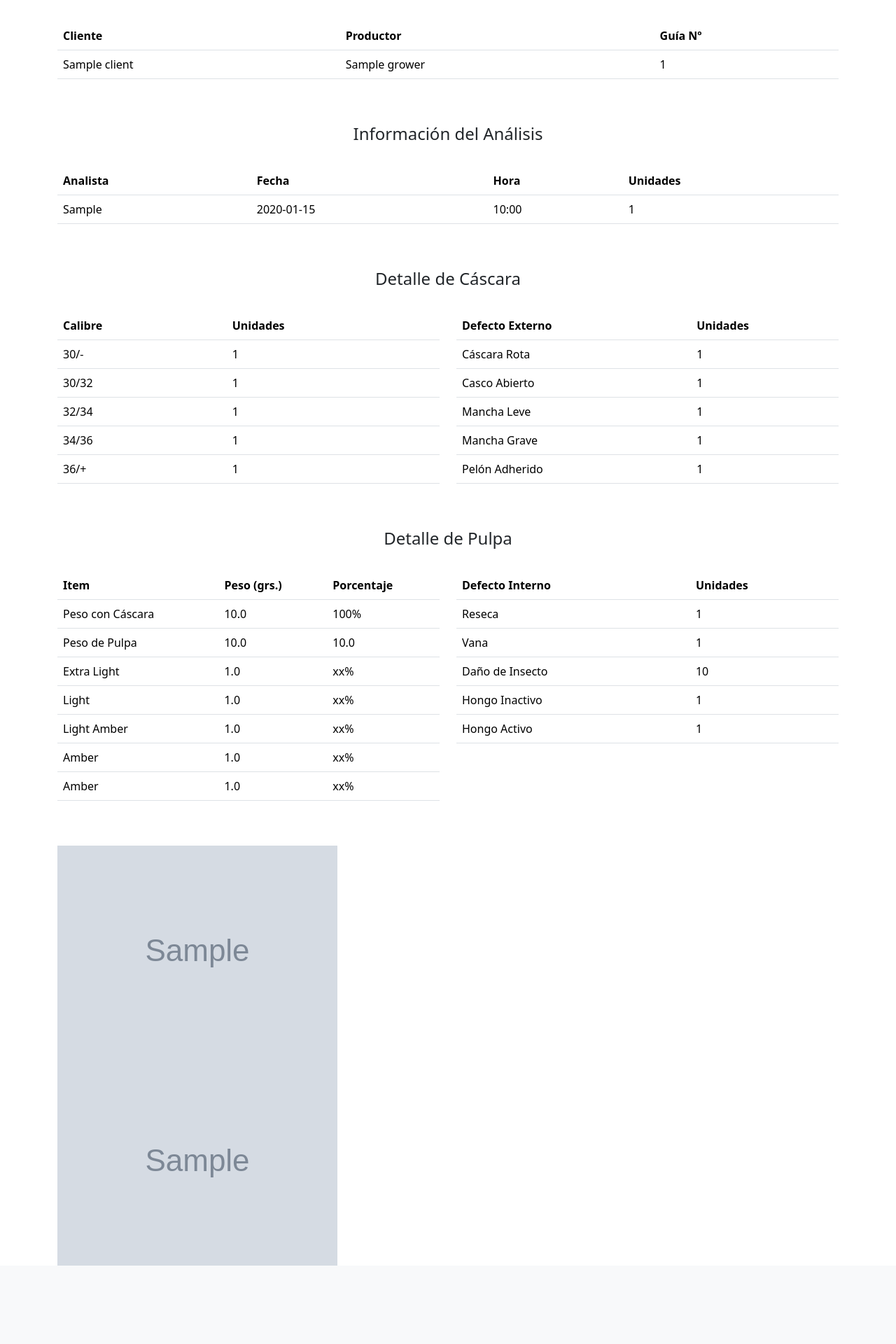
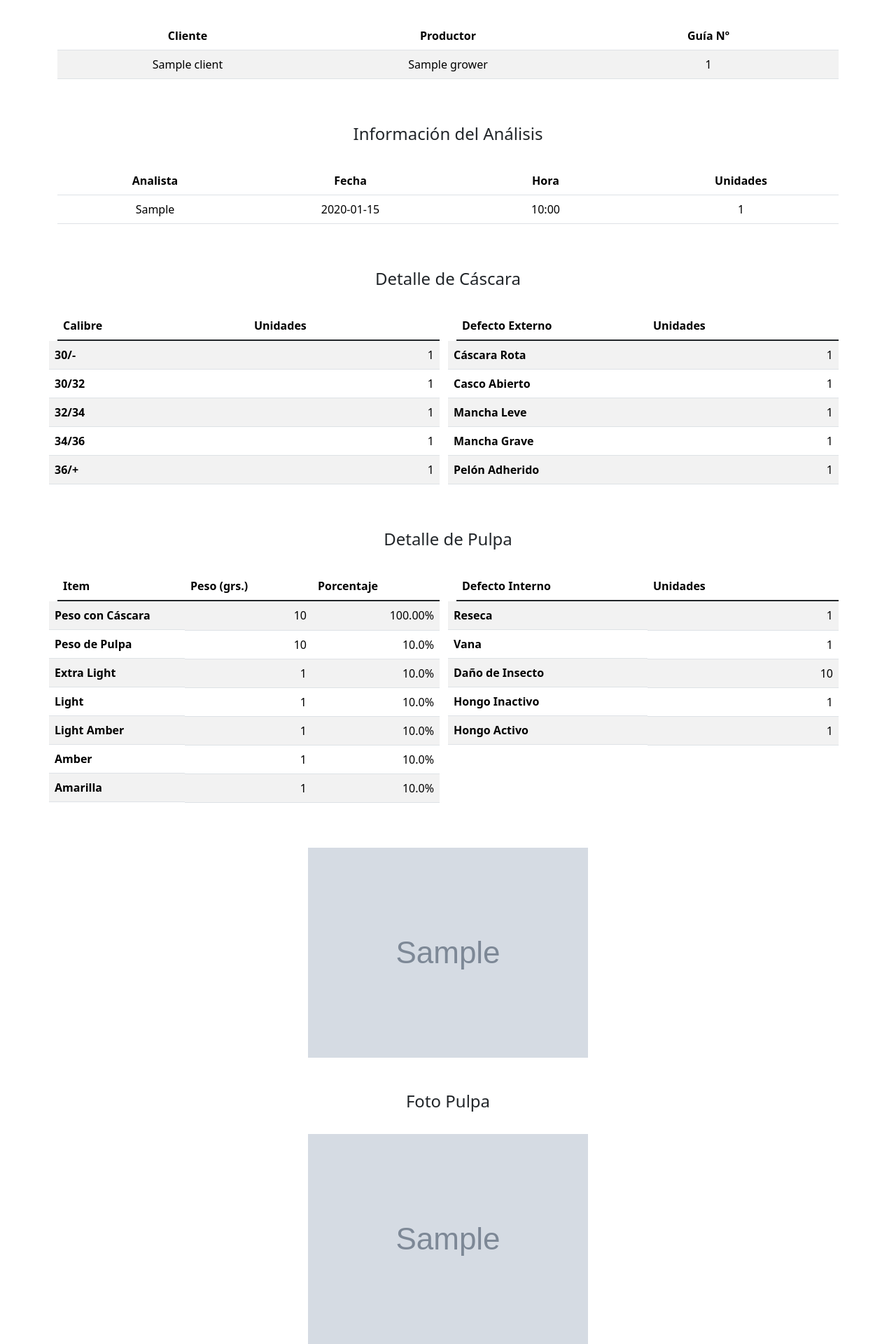
Before and after one commit to panchato/Petru_Webapp, a Flask app: page /view_lot_qc_report/1 in a window 1280 px wide. Shown: the part 95-2015 px from the top of the page at 70% size. Before the commit the page ends 1903 px from the top, so only its background shows below. Run offline with Flask 3, Linux system fonts and the light colour scheme; a user stored in the database is signed in; tables that the repository leaves empty hold one stand-in row (values such as "Sample post"); grey boxes marked "Sample" are stand-in pictures.

Commit message:
Improve UI on QC's

```diff
--- a/app/templates/view_lot_qc_report.html
+++ b/app/templates/view_lot_qc_report.html
@@ -6,13 +6,13 @@
     </div>
     <br>
 
-    <div class="container">
-        <table class="table">
+    <div class="container text-center">
+        <table class="table table-striped">
             <thead>
               <tr>
-                <th scope="col">Cliente</th>
-                <th scope="col">Productor</th>
-                <th scope="col">Guía Nº</th>
+                <th class="col-sm-4">Cliente</th>
+                <th class="col-sm-4">Productor</th>
+                <th class="col-sm-4">Guía Nº</th>
               </tr>
             </thead>
             <tbody>
@@ -40,14 +40,14 @@
     </div>
     <br>
 
-    <div class="container">
-        <table class="table">
+    <div class="container text-center">
+        <table class="table table-stiped">
             <thead>
               <tr>
-                <th scope="col">Analista</th>
-                <th scope="col">Fecha</th>
-                <th scope="col">Hora</th>
-                <th scope="col">Unidades</th>
+                <th class="col-sm-3">Analista</th>
+                <th class="col-sm-3">Fecha</th>
+                <th class="col-sm-3">Hora</th>
+                <th class="col-sm-3">Unidades</th>
               </tr>
             </thead>
             <tbody>
@@ -71,65 +71,65 @@
     <div class="container">
         <div class="row">
             <div class="col">
-                <table class="table">
+                <table class="table table-striped">
                     <thead>
                         <tr>
-                            <th scope="col">Calibre</th>
-                            <th scope="col">Unidades</th>
+                            <th class="col-sm-6">Calibre</th>
+                            <th class="col-sm-6">Unidades</th>
                         </tr>
                     </thead>
-                    <tbody>
+                    <tbody class="table-group-divider">
                         <tr>
-                            <td>30/-</td>
-                            <td>{{ report.lessthan30 }}</td>
+                            <th class="row">30/-</th>
+                            <td class="text-end">{{ report.lessthan30 }}</td>
                         </tr>
                         <tr>
-                            <td>30/32</td>
-                            <td>{{ report.between3032 }}</td>
+                            <th class="row">30/32</th>
+                            <td class="text-end">{{ report.between3032 }}</td>
                         </tr>
                         <tr>
-                            <td>32/34</td>
-                            <td>{{ report.between3234 }}</td>
+                            <th class="row">32/34</th>
+                            <td class="text-end">{{ report.between3234 }}</td>
                         </tr>
                         <tr>
-                            <td>34/36</td>
-                            <td>{{ report.between3436 }}</td>
+                            <th class="row">34/36</th>
+                            <td class="text-end">{{ report.between3436 }}</td>
                         </tr>
                         <tr>
-                            <td>36/+</td>
-                            <td>{{ report.morethan36 }}</td>
+                            <th class="row">36/+</th>
+                            <td class="text-end">{{ report.morethan36 }}</td>
                         </tr>
                     </tbody>
                 </table>
             </div>
             <div class="col">
-                <table class="table">
+                <table class="table table-striped">
                     <thead>
                         <tr>
-                            <th scope="col">Defecto Externo</th>
-                            <th scope="col">Unidades</th>
+                            <th class="col-sm-6">Defecto Externo</th>
+                            <th class="col-sm-6">Unidades</th>
                         </tr>
                     </thead>
-                    <tbody>
+                    <tbody class="table-group-divider">
                         <tr>
-                            <td>Cáscara Rota</td>
-                            <td>{{ report.broken_walnut }}</td>
+                            <th class="row">Cáscara Rota</th>
+                            <td class="text-end">{{ report.broken_walnut }}</td>
                         </tr>
                         <tr>
-                            <td>Casco Abierto</td>
-                            <td>{{ report.split_walnut }}</td>
+                            <th class="row">Casco Abierto</th>
+                            <td class="text-end">{{ report.split_walnut }}</td>
                         </tr>
                         <tr>
-                            <td>Mancha Leve</td>
-                            <td>{{ report.light_stain }}</td>
+                            <th class="row">Mancha Leve</th>
+                            <td class="text-end">{{ report.light_stain }}</td>
                         </tr>
                         <tr>
-                            <td>Mancha Grave</td>
-                            <td>{{ report.serious_stain }}</td>
+                            <th class="row">Mancha Grave</th>
+                            <td class="text-end">{{ report.serious_stain }}</td>
                         </tr>
                         <tr>
-                            <td>Pelón Adherido</td>
-                            <td>{{ report.adhered_hull }}</td>
+                            <th class="row">Pelón Adherido</th>
+                            <td class="text-end">{{ report.adhered_hull }}</td>
                         </tr>
                     </tbody>
                 </table>
@@ -147,81 +147,81 @@
     <div class="container">
         <div class="row">
             <div class="col">
-                <table class="table">
+                <table class="table table-striped">
                     <thead>
                         <tr>
-                            <th scope="col">Item</th>
-                            <th scope="col">Peso (grs.)</th>
-                            <th scope="col">Porcentaje</th>
+                            <th class="col-sm-4">Item</th>
+                            <th class="col-sm-4">Peso (grs.)</th>
+                            <th class="col-sm-4">Porcentaje</th>
                         </tr>
                     </thead>
-                    <tbody>
+                    <tbody class="table-group-divider">
                         <tr>
-                            <td>Peso con Cáscara</td>
-                            <td>{{ report.inshell_weight }}</td>
-                            <td>100%</td>
+                            <th class="row">Peso con Cáscara</th>
+                            <td class="text-end">{{ "{:0,.0f}".format(report.inshell_weight) }}</td>
+                            <td class="text-end">100.00%</td>
                         </tr>
                         <tr>
-                            <td>Peso de Pulpa</td>
-                            <td>{{ report.shelled_weight }}</td>
-                            <td>{{ report.yieldpercentage }}</td>
+                            <th class="row">Peso de Pulpa</th>
+                            <td class="text-end">{{ "{:0,.0f}".format(report.shelled_weight) }}</td>
+                            <td class="text-end">{{ report.yieldpercentage | round(2) }}%</td>
                         </tr>
                         <tr>
-                            <td>Extra Light</td>
-                            <td>{{ report.extra_light }}</td>
-                            <td>xx%</td>
+                            <th class="row">Extra Light</th>
+                            <td class="text-end">{{ "{:0,.0f}".format(report.extra_light) }}</td>
+                            <td class="text-end">{{ (report.extra_light / report.shelled_weight * 100) | round(2) if report.shelled_weight != 0 else '0.00' }}%</td>
                         </tr>
                         <tr>
-                            <td>Light</td>
-                            <td>{{ report.light }}</td>
-                            <td>xx%</td>
+                            <th class="row">Light</th>
+                            <td class="text-end">{{ "{:0,.0f}".format(report.light) }}</td>
+                            <td class="text-end">{{ (report.light / report.shelled_weight * 100) | round(2) if report.shelled_weight != 0 else '0.00' }}%</td>
                         </tr>
                         <tr>
-                            <td>Light Amber</td>
-                            <td>{{ report.light_amber }}</td>
-                            <td>xx%</td>
+                            <th class="row">Light Amber</th>
+                            <td class="text-end">{{ "{:0,.0f}".format(report.light_amber) }}</td>
+                            <td class="text-end">{{ (report.light_amber / report.shelled_weight * 100) | round(2) if report.shelled_weight != 0 else '0.00' }}%</td>
                         </tr>
                         <tr>
-                            <td>Amber</td>
-                            <td>{{ report.amber }}</td>
-                            <td>xx%</td>
+                            <th class="row">Amber</th>
+                            <td class="text-end">{{ "{:0,.0f}".format(report.amber) }}</td>
+                            <td class="text-end">{{ (report.amber / report.shelled_weight * 100) | round(2) if report.shelled_weight != 0 else '0.00' }}%</td>
                         </tr>
                         <tr>
-                            <td>Amber</td>
-                            <td>{{ report.yellow }}</td>
-                            <td>xx%</td>
+                            <th class="row">Amarilla</th>
+                            <td class="text-end">{{ "{:0,.0f}".format(report.yellow) }}</td>
+                            <td class="text-end">{{ (report.yellow / report.shelled_weight * 100) | round(2) if report.shelled_weight != 0 else '0.00' }}%</td>
                         </tr>
                     </tbody>
                 </table>
             </div>
             <div class="col">
-                <table class="table">
+                <table class="table table-striped">
                     <thead>
                         <tr>
-                            <th scope="col">Defecto Interno</th>
-                            <th scope="col">Unidades</th>
+                            <th class="col-sm-6">Defecto Interno</th>
+                            <th class="col-sm-6">Unidades</th>
                         </tr>
                     </thead>
-                    <tbody>
+                    <tbody class="table-group-divider">
                         <tr>
-                            <td>Reseca</td>
-                            <td>{{ report.shrivel }}</td>
+                            <th class="row">Reseca</th>
+                            <td class="text-end">{{ report.shrivel }}</td>
                         </tr>
                         <tr>
-                            <td>Vana</td>
-                            <td>{{ report.empty }}</td>
+                            <th class="row">Vana</th>
+                            <td class="text-end">{{ report.empty }}</td>
                         </tr>
                         <tr>
-                            <td>Daño de Insecto</td>
-                            <td>{{ report.insect_damage }}</td>
+                            <th class="row">Daño de Insecto</th>
+                            <td class="text-end">{{ report.insect_damage }}</td>
                         </tr>
                         <tr>
-                            <td>Hongo Inactivo</td>
-                            <td>{{ report.inactive_fungus }}</td>
+                            <th class="row">Hongo Inactivo</th>
+                            <td class="text-end">{{ report.inactive_fungus }}</td>
                         </tr>
                         <tr>
-                            <td>Hongo Activo</td>
-                            <td>{{ report.active_fungus }}</td>
+                            <th class="row">Hongo Activo</th>
+                            <td class="text-end">{{ report.active_fungus }}</td>
                         </tr>
                     </tbody>
                 </table>
@@ -232,13 +232,20 @@
     <br>
 
     {% if report.inshell_image_path %}
-    <div class="container">
-        <img src="{{ url_for('static', filename=report.inshell_image_path) }}" alt="Inshell Image" style="max-width: 100%; height: auto;">
+    <div class="d-flex justify-content-center">
+        <img src="{{ report.inshell_image_path }}" alt="Inshell Image" style="max-width: 100%; height: auto;">
     </div>
     {% endif %}
+    <br>
+    <br>
+
+    <div class="container text-center">
+        <h4>Foto Pulpa</h4>
+    </div>
+    <br>
     {% if report.shelled_image_path %}
-    <div class="container">
-        <img src="{{ url_for('static', filename=report.shelled_image_path) }}" alt="Shelled Image" style="max-width: 100%; height: auto;">
+    <div class="d-flex justify-content-center">
+        <img src="{{ report.shelled_image_path }}" alt="Shelled Image" style="max-width: 100%; height: auto;">
     </div>
     {% endif %}
 
```
Also changed, not shown: app/templates/view_sample_qc_report.html (+92 -80 lines).
